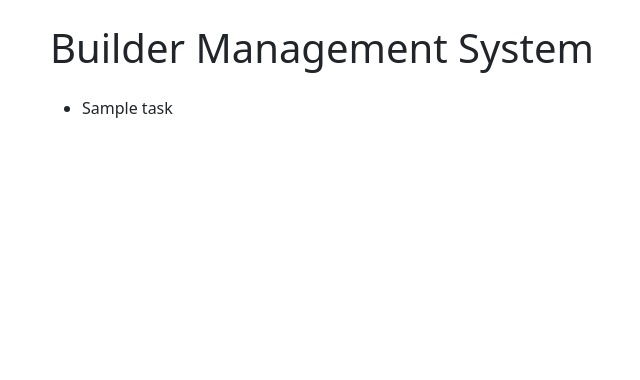
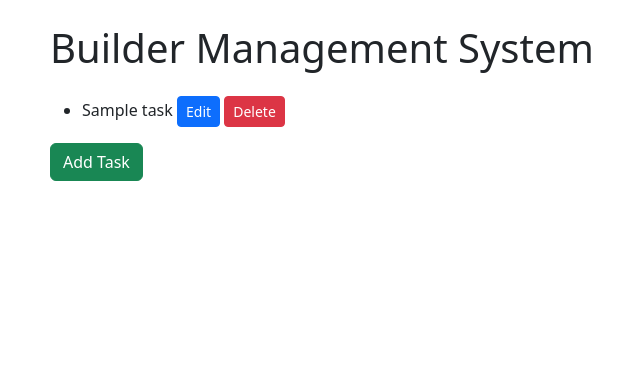
Before and after one commit to jksonar/builder_mgmt, a Django app: page /tasks/ in a window 1280 px wide. Shown: the part 80-460 px from the top of the page, without its empty margins (32-672 px from the left). Run offline with Django 5.2, Linux system fonts and the light colour scheme; tables that the repository leaves empty hold one stand-in row (values such as "Sample post").

Commit message:
update task application

```diff
--- a/builders/models.py
+++ b/builders/models.py
@@ -11,6 +11,9 @@ class BuilderCompany(models.Model):
     email = models.EmailField()
     website = models.URLField(blank=True, null=True)
 
+    def __str__(self):
+        return self.name
+
 class Builder(models.Model):
     user = models.OneToOneField(User, on_delete=models.CASCADE)
     company = models.ForeignKey(BuilderCompany, on_delete=models.CASCADE, related_name='builders')
@@ -19,3 +22,6 @@ class Builder(models.Model):
     specialization = models.CharField(max_length=200)
     company_name = models.CharField(max_length=255)
     contact_number = models.CharField(max_length=20)
+
+    def __str__(self):
+        return self.user.username
--- a/projects/models.py
+++ b/projects/models.py
@@ -10,3 +10,6 @@ class Project(models.Model):
     budget = models.DecimalField(max_digits=12, decimal_places=2)
     status = models.CharField(max_length=50)
     description = models.TextField()
+
+    def __str__(self):
+        return self.name
--- a/projects/urls.py
+++ b/projects/urls.py
@@ -4,4 +4,6 @@ from projects import views
 urlpatterns = [
     path('create/', views.create_project, name='create_project'),
     path('', views.project_list, name='project_list'),
+    path('edit/<int:pk>/', views.edit_project, name='edit_project'),
+    path('delete/<int:pk>/', views.delete_project, name='delete_project'),
 ]
--- a/tasks/models.py
+++ b/tasks/models.py
@@ -8,3 +8,6 @@ class Task(models.Model):
     description = models.TextField()
     status = models.CharField(max_length=50)
     assigned_to = models.ForeignKey(Worker, on_delete=models.SET_NULL, null=True)
+
+    def __str__(self):
+        return self.name
--- a/tasks/templates/tasks/task_list.html
+++ b/tasks/templates/tasks/task_list.html
@@ -1,5 +1,14 @@
 {% extends 'base.html' %}
 {% block title %}Tasks{% endblock %}
 {% block content %}
-<ul>{% for task in tasks %}<li>{{ task.name }}</li>{% endfor %}</ul>
+<ul>
+  {% for task in tasks %}
+    <li>
+      {{ task.name }}
+      <a href="{% url 'edit_task' task.pk %}" class="btn btn-sm btn-primary">Edit</a>
+      <a href="{% url 'delete_task' task.pk %}" class="btn btn-sm btn-danger">Delete</a>
+    </li>
+  {% endfor %}
+</ul>
+<a href="{% url 'create_task' %}" class="btn btn-success">Add Task</a>
 {% endblock %}
--- a/tasks/urls.py
+++ b/tasks/urls.py
@@ -4,4 +4,6 @@ from tasks import views
 urlpatterns = [
     path('create/', views.create_task, name='create_task'),
     path('', views.task_list, name='task_list'),
+    path('edit/<int:pk>/', views.edit_task, name='edit_task'),
+    path('delete/<int:pk>/', views.delete_task, name='delete_task'),
 ]
--- a/tasks/views.py
+++ b/tasks/views.py
@@ -1,4 +1,4 @@
-from django.shortcuts import render, redirect
+from django.shortcuts import render, redirect, get_object_or_404
 from tasks.forms import TaskForm
 from tasks.models import Task
 
@@ -16,3 +16,23 @@ def create_task(request):
 def task_list(request):
     tasks = Task.objects.all()
     return render(request, 'tasks/task_list.html', {'tasks': tasks})
+
+
+def edit_task(request, pk):
+    task = get_object_or_404(Task, pk=pk)
+    if request.method == 'POST':
+        form = TaskForm(request.POST, instance=task)
+        if form.is_valid():
+            form.save()
+            return redirect('task_list')
+    else:
+        form = TaskForm(instance=task)
+    return render(request, 'tasks/edit_task.html', {'form': form, 'task': task})
+
+
+def delete_task(request, pk):
+    task = get_object_or_404(Task, pk=pk)
+    if request.method == 'POST':
+        task.delete()
+        return redirect('task_list')
+    return render(request, 'tasks/delete_task.html', {'task': task})
--- a/workers/models.py
+++ b/workers/models.py
@@ -6,3 +6,6 @@ class Worker(models.Model):
     role = models.CharField(max_length=100)
     assigned_project = models.ForeignKey(Project, on_delete=models.SET_NULL, null=True)
     contact = models.CharField(max_length=20)
+
+    def __str__(self):
+        return self.name
```
Also changed, not shown: projects/templates/projects/delete_project.html (added, +8 -0 lines), projects/templates/projects/edit_project.html (added, +7 -0 lines), projects/templates/projects/project_list.html (+10 -1 lines), projects/views.py (+21 -1 lines), tasks/templates/tasks/delete_task.html (added, +8 -0 lines), tasks/templates/tasks/edit_task.html (added, +7 -0 lines).
